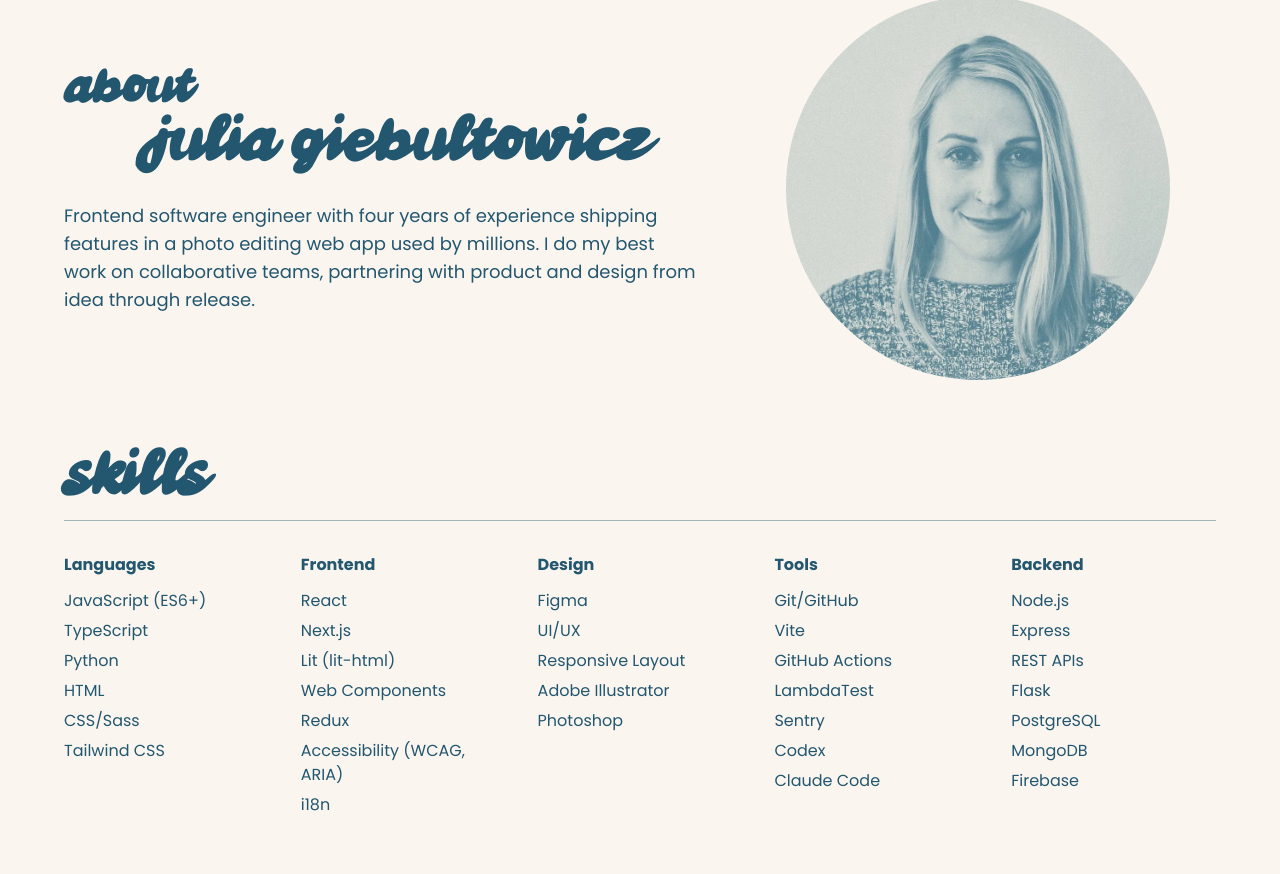
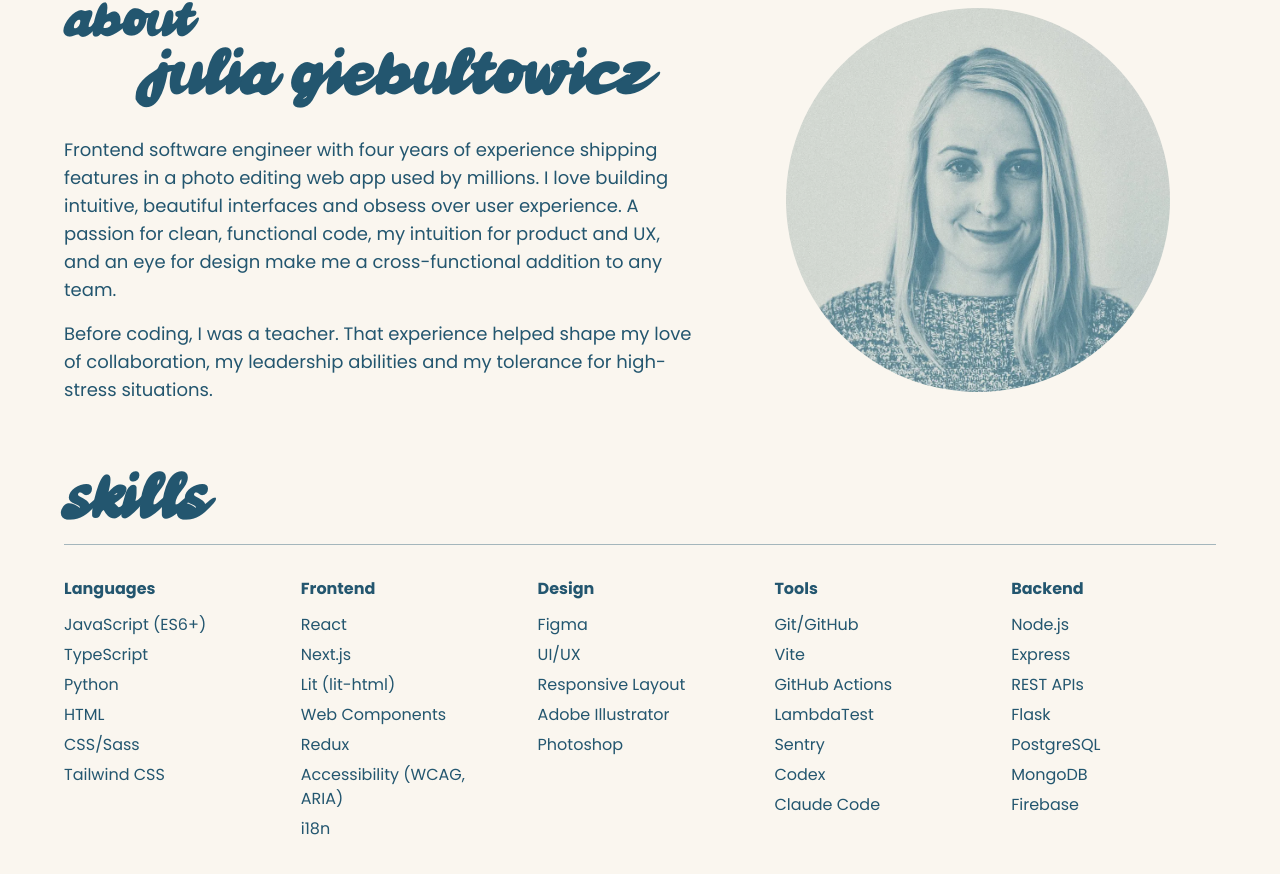
Before and after one commit to gabibble/julia-portfolio, a Next.js app: page / in a window 1280 px wide. Shown: the part 2900-3774 px from the top of the page. Built offline with nearby package versions, Linux system fonts and the light colour scheme.

Commit message:
Update About.tsx

```diff
--- a/app/components/About.tsx
+++ b/app/components/About.tsx
@@ -74,9 +74,16 @@ export default function About() {
           </h2>
           <p className='mt-8 max-w-prose text-lg'>
             Frontend software engineer with four years of experience shipping
-            features in a photo editing web app used by millions. I do my best
-            work on collaborative teams, partnering with product and design from
-            idea through release.
+            features in a photo editing web app used by millions. I love
+            building intuitive, beautiful interfaces and obsess over user
+            experience. A passion for clean, functional code, my intuition for
+            product and UX, and an eye for design make me a cross-functional
+            addition to any team.
+          </p>
+          <p className='mt-4 max-w-prose text-lg'>
+            Before coding, I was a teacher. That experience helped shape my love
+            of collaboration, my leadership abilities and my tolerance for
+            high-stress situations.
           </p>
         </div>
         <div className='relative mx-auto aspect-square w-full max-w-64 overflow-hidden rounded-full sm:max-w-sm'>
```
